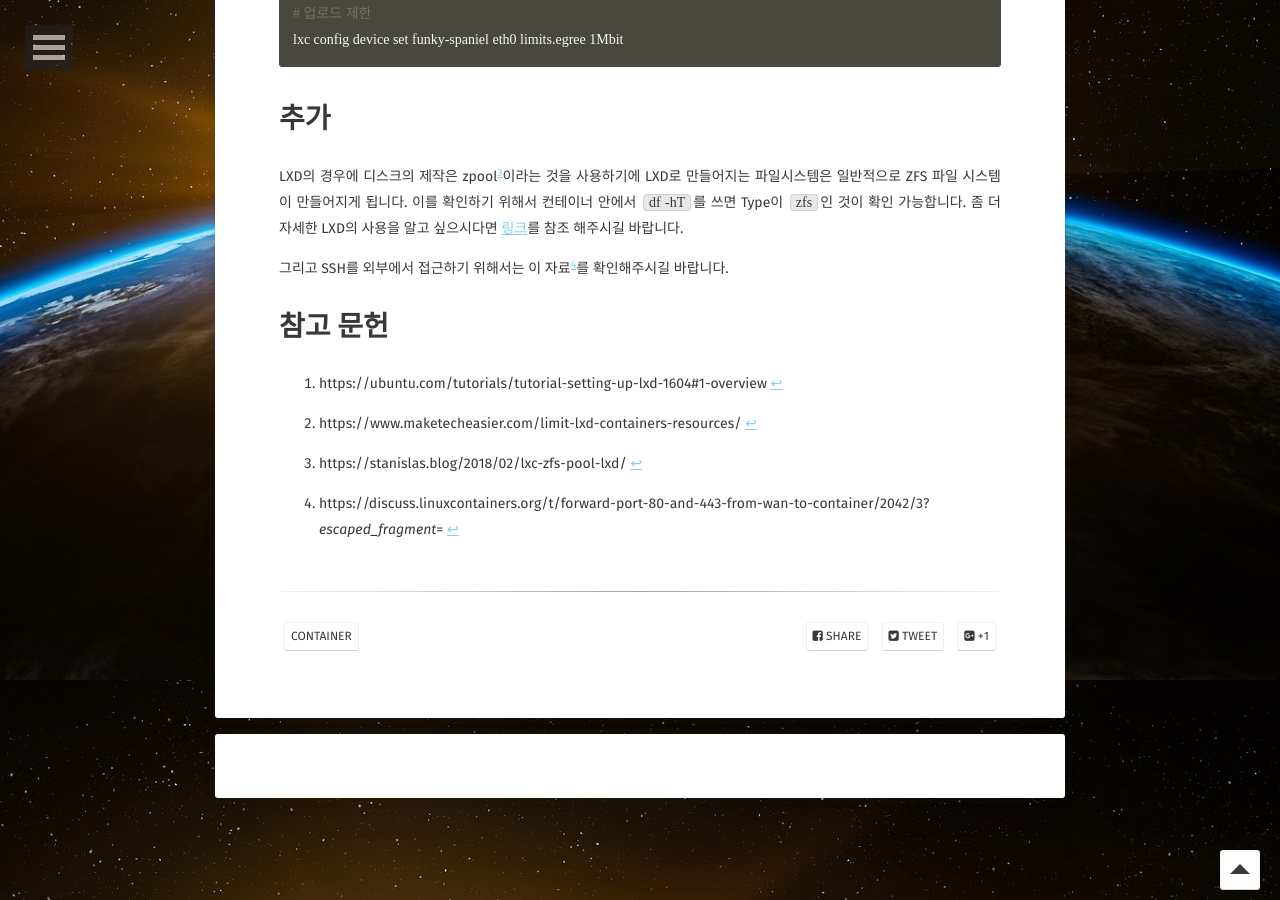
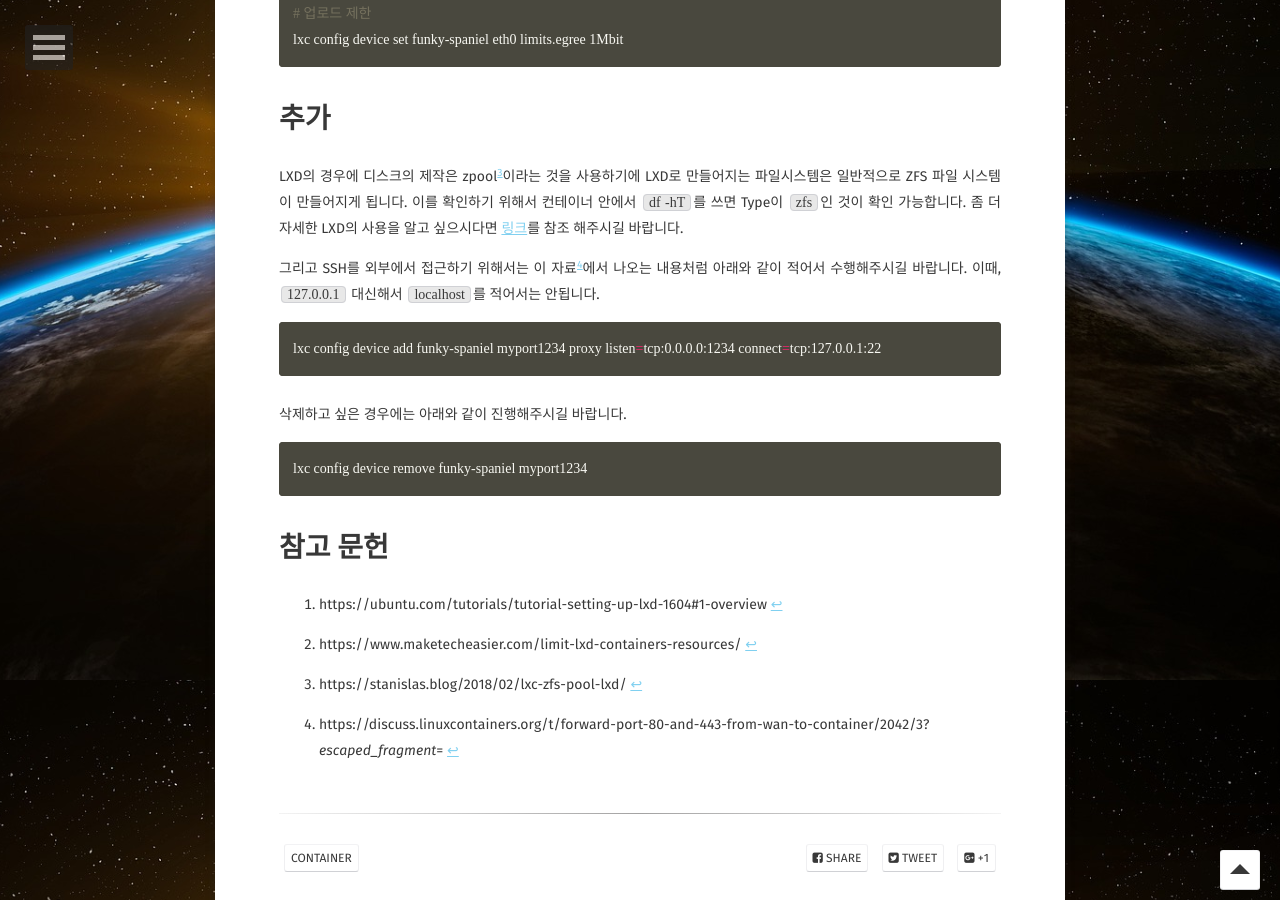
Before and after one commit to BlaCkinkGJ/blackinkgj.github.io, a Jekyll site: the page built from _posts/2020-LXC/2020-06-29-LXD.md, in a window 1280 px wide and 900 px high, scrolled down 3820 px. Built offline with Jekyll 4.4.1, drawn with Linux system fonts in a browser that asks for light colours; some web fonts are replaced; comment, search, counter and statistics services are not loaded.

Commit message:
Update 2020-06-29-LXD.md

````diff
--- a/_posts/2020-LXC/2020-06-29-LXD.md
+++ b/_posts/2020-LXC/2020-06-29-LXD.md
@@ -159,9 +159,17 @@ lxc config device set funky-spaniel eth0 limits.egree 1Mbit
 
 LXD의 경우에 디스크의 제작은 zpool[^3]이라는 것을 사용하기에 LXD로 만들어지는 파일시스템은 일반적으로 ZFS 파일 시스템이 만들어지게 됩니다. 이를 확인하기 위해서 컨테이너 안에서 `df -hT`를 쓰면 Type이 `zfs`인 것이 확인 가능합니다. 좀 더 자세한 LXD의 사용을 알고 싶으시다면 [링크](https://lxd.readthedocs.io/en/latest/)를 참조 해주시길 바랍니다.
 
-그리고 SSH를 외부에서 접근하기 위해서는 이 자료[^4]를 확인해주시길 바랍니다.
+그리고 SSH를 외부에서 접근하기 위해서는 이 자료[^4]에서 나오는 내용처럼 아래와 같이 적어서 수행해주시길 바랍니다. 이때, `127.0.0.1` 대신해서 `localhost`를 적어서는 안됩니다.
 
+```bash
+lxc config device add funky-spaniel myport1234 proxy listen=tcp:0.0.0.0:1234 connect=tcp:127.0.0.1:22
+```
 
+삭제하고 싶은 경우에는 아래와 같이 진행해주시길 바랍니다.
+
+```bash
+lxc config device remove funky-spaniel myport1234
+```
 
 # 참고 문헌
 
````
